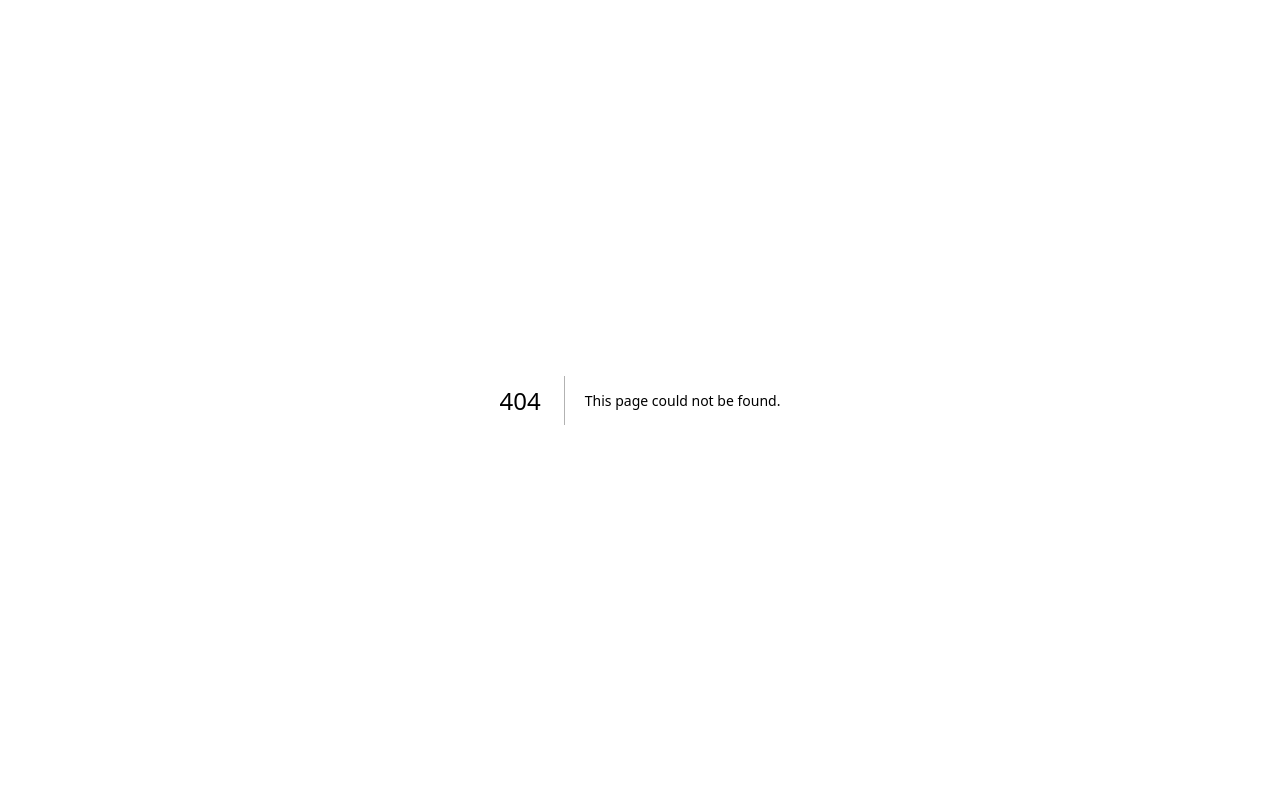
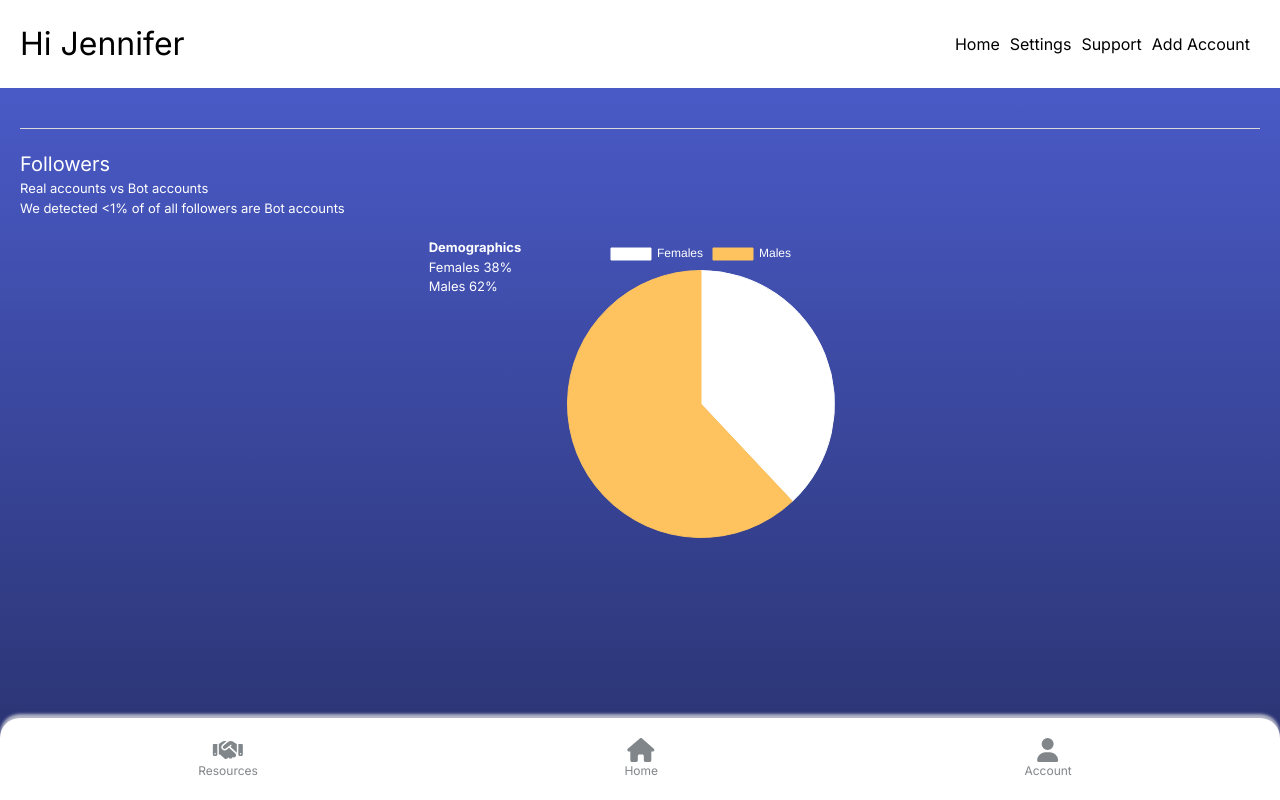
Before and after one commit to saveyoung/save-young-app, a Next.js app: page /safety-overview in a window 1280 px wide. Before the commit this address had no page. Built offline with nearby package versions, Linux system fonts and the light colour scheme.

Commit message:
Stared account safety

```diff
--- a/package.json
+++ b/package.json
@@ -13,8 +13,10 @@
     "@fortawesome/free-brands-svg-icons": "^6.5.1",
     "@fortawesome/free-solid-svg-icons": "^6.5.1",
     "@fortawesome/react-fontawesome": "^0.2.0",
+    "chart.js": "^4.4.2",
     "next": "14.1.1",
     "react": "^18",
+    "react-chartjs-2": "^5.2.0",
     "react-dom": "^18"
   },
   "devDependencies": {
--- a/src/app/globals.css
+++ b/src/app/globals.css
@@ -7,6 +7,7 @@
     justify-content: space-between;
     align-items: center;
     padding: 20px;
+    background-color: white;
 }
 
 .navBar h1 {
--- a/src/app/page.tsx
+++ b/src/app/page.tsx
@@ -22,7 +22,7 @@ export default function Home() {
       </div>
       <div className="homeContainer">
         <div className="profile-box">
-          <Link href="rosiedmsafety.html">
+          <Link href="/safety-overview">
             <div className="profile-section">
               <div className="profile-main">
                 <Image className="profile-pic" width={60} height={60} src="/images/rosieJenkins.png" alt="" />
@@ -59,7 +59,7 @@ export default function Home() {
           </Link>
         </div>
         <div className="profile-box">
-          <Link href="rosiedmsafety.html">
+          <Link href="/safety-overview">
             <div className="profile-section">
               <div className="profile-main">
                 <Image className="profile-pic" width={60} height={60} src="/images/williamJenkins.png" alt="" />
--- /dev/null
+++ b/src/app/safety-overview/page.tsx
@@ -0,0 +1,68 @@
+'use client'
+
+import './safety-overview.css';
+
+import React from 'react';
+import { Chart as ChartJS, ArcElement, Tooltip, Legend } from 'chart.js';
+import { Pie } from 'react-chartjs-2';
+
+import Navigation from '../navigation';
+import Footer from '../footer';
+
+ChartJS.register(ArcElement, Tooltip, Legend);
+
+export const data = {
+  labels: ['Females', 'Males'],
+  datasets: [
+    {
+      label: 'Demographic',
+      data: [38, 62],
+      backgroundColor: [
+        'rgba(255, 255, 255, 1)',
+        'rgba(254, 195, 94, 1)'
+      ],
+      borderColor: [
+        'rgba(255, 255, 255, 1)',
+        'rgba(254, 195, 94, 1)'
+      ],
+      borderWidth: 1,
+    },
+  ],
+};
+
+export const options = {
+  plugins: {
+    legend: {
+      labels: {
+        color: 'white',
+      },
+    },
+  },
+};
+
+export default function safetyOverview() {
+  return (
+    <div className='safetyOverview'>
+      <Navigation/>
+      <div className="accountSafety">
+        <hr/>
+        <div className="followerSafety">
+          <h1 className="sectionHeader">Followers</h1>
+          <p>Real accounts vs Bot accounts</p>
+          <p>We detected &lt;1% of of all followers are Bot accounts</p>
+          <div className='demographicChart'>
+            <div className='demographicsInfo'>
+              <h1>Demographics</h1>
+              <p>Females 38%</p>
+              <p>Males 62%</p>
+            </div>
+            <div className='pieChartSection'>
+              <Pie data={data} options={options}/>
+            </div>
+          </div>
+        </div>
+      </div>
+      <Footer/>
+    </div>
+  );
+}
--- /dev/null
+++ b/src/app/safety-overview/safety-overview.css
@@ -0,0 +1,40 @@
+body {
+    background-image: linear-gradient(180deg, #4E5FD2 0%, #28316C 100%);
+    background-attachment: fixed;
+}
+
+.accountSafety {
+    padding: 20px;
+    color: white;
+}
+
+.pieChartSection {
+    color: white;
+    width: 300px;
+    max-width: 300px;
+    margin-left: 30px;
+}
+
+.followerSafety {
+    font-size: 13px;
+}
+
+.demographicChart {
+    margin-top: 20px;
+    display: flex;
+    flex-direction: row;
+    justify-content: center;
+}
+
+.demographicsInfo h1 {
+    font-weight: bold;
+}
+
+@media (max-width: 768px) {
+    .pieChartSection {
+        color: white;
+        min-width: 150px;
+        max-width: 150px;
+        margin-left: 30px;
+    }
+  }
```
Also changed, not shown: 1 other file (tests, documents, lock files or other folders).
